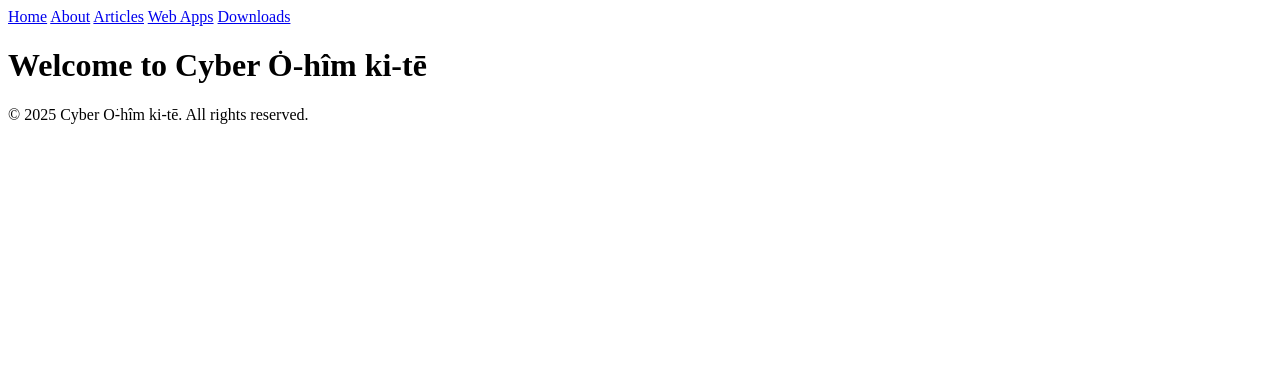
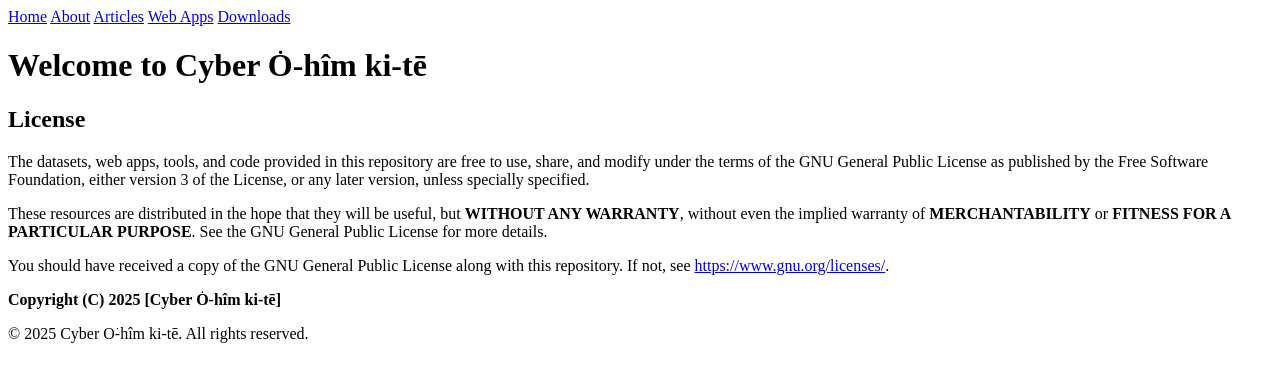
Before and after one commit to CyberOoHim/CyberOoHim.github.io, a Jekyll site: the page built from index.html, in a window 1280 px wide. Shown: the top 382 px of the page. Built offline with Jekyll 4.4.1, drawn with Linux system fonts in a browser that asks for light colours; the list of posts is cut into pages by our own code.

Commit message:
Update index.html

```diff
--- a/index.html
+++ b/index.html
@@ -18,6 +18,15 @@
     <!-- Pagination Links (if you have them) -->
     {% if paginator.total_pages > 1 %}
     <div class="pagination">
-      </div>
+    </div>
     {% endif %}
 </div>
+
+<!-- License Section -->
+<section class="license">
+  <h2>License</h2>
+  <p>The datasets, web apps, tools, and code provided in this repository are free to use, share, and modify under the terms of the GNU General Public License as published by the Free Software Foundation, either version 3 of the License, or any later version, unless specially specified.</p>
+  <p>These resources are distributed in the hope that they will be useful, but <strong>WITHOUT ANY WARRANTY</strong>, without even the implied warranty of <strong>MERCHANTABILITY</strong> or <strong>FITNESS FOR A PARTICULAR PURPOSE</strong>. See the GNU General Public License for more details.</p>
+  <p>You should have received a copy of the GNU General Public License along with this repository. If not, see <a href="https://www.gnu.org/licenses/">https://www.gnu.org/licenses/</a>.</p>
+  <p><strong>Copyright (C) 2025 [Cyber O͘-hîm ki-tē]</strong></p>
+</section>
```
